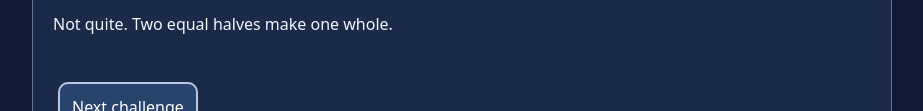
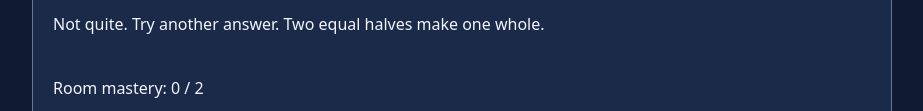
Before and after one commit to sneeky420101/universe-one-teacher, a website: page learning-quest.html in a window 1280 px wide. Both pictures are taken after a click on the button "1/4". Shown: the part 884-995 px from the top of the page, without its empty margins (178-1101 px from the left). Drawn offline with Linux system fonts and the light colour scheme.

Commit message:
Allow learners to retry incorrect quest answers with feedback

```diff
--- a/learning-quest.html
+++ b/learning-quest.html
@@ -37,7 +37,7 @@ let completed={};try{const raw=JSON.parse(localStorage.getItem(key)||'{}');if(ra
 let room=0,index=0,answered=false;
 function save(){try{localStorage.setItem(key,JSON.stringify(completed))}catch{}}
 function render(){const r=rooms[room],q=r.questions[index];$('rooms').replaceChildren();rooms.forEach((v,i)=>{const b=document.createElement('button');b.type='button';b.textContent=v.name;b.className=i===room?'active':'';b.setAttribute('aria-pressed',String(i===room));b.onclick=()=>{room=i;index=0;answered=false;render()};$('rooms').append(b)});$('roomInfo').textContent=r.intro;$('challengeTitle').textContent=r.name+' — Challenge '+(index+1);$('question').textContent=q[0];$('options').replaceChildren();q[1].forEach((v,i)=>{const b=document.createElement('button');b.type='button';b.className='option';b.textContent=v;b.disabled=answered;b.onclick=()=>answer(i);$('options').append(b)});$('feedback').textContent='Choose an answer to begin.';$('next').hidden=true;const count=r.questions.filter((_,i)=>completed[r.id+'-'+i]===true).length;$('score').textContent=count+' / '+r.questions.length;$('mastery').value=count;const total=rooms.reduce((n,r)=>n+r.questions.filter((_,i)=>completed[r.id+'-'+i]===true).length,0);$('stars').textContent='⭐ '+total+' of '+rooms.reduce((n,v)=>n+v.questions.length,0)+' stars earned';const a=document.createElement('a');a.href=r.source;a.target='_blank';a.rel='noopener noreferrer';a.textContent='Read '+r.name+' source';$('source').replaceChildren(a)}
-function answer(i){if(answered)return;answered=true;const r=rooms[room],q=r.questions[index],right=i===q[2];if(right){completed[r.id+'-'+index]=true;save()}Array.from($('options').children).forEach(b=>b.disabled=true);$('feedback').textContent=(right?'Correct! ⭐ ':'Not quite. ')+q[3];$('next').hidden=false;const count=r.questions.filter((_,j)=>completed[r.id+'-'+j]===true).length;$('score').textContent=count+' / '+r.questions.length;$('mastery').value=count;$('stars').textContent='⭐ '+rooms.reduce((n,r)=>n+r.questions.filter((_,i)=>completed[r.id+'-'+i]===true).length,0)+' of '+rooms.reduce((n,v)=>n+v.questions.length,0)+' stars earned'}
+function answer(i){if(answered)return;const r=rooms[room],q=r.questions[index],right=i===q[2];if(right){answered=true;completed[r.id+'-'+index]=true;save();Array.from($('options').children).forEach(b=>b.disabled=true);$('next').hidden=false}else{$('options').children[i].disabled=true;$('next').hidden=true}$('feedback').textContent=(right?'Correct! ⭐ ':'Not quite. Try another answer. ')+q[3];const count=r.questions.filter((_,j)=>completed[r.id+'-'+j]===true).length;$('score').textContent=count+' / '+r.questions.length;$('mastery').value=count;$('stars').textContent='⭐ '+rooms.reduce((n,r)=>n+r.questions.filter((_,i)=>completed[r.id+'-'+i]===true).length,0)+' of '+rooms.reduce((n,v)=>n+v.questions.length,0)+' stars earned'}
 $('next').onclick=()=>{index=(index+1)%rooms[room].questions.length;answered=false;render()};
 $('reset').onclick=()=>{if(!confirm('Clear your locally saved stars?'))return;completed={};save();answered=false;render()};
 render();
```
